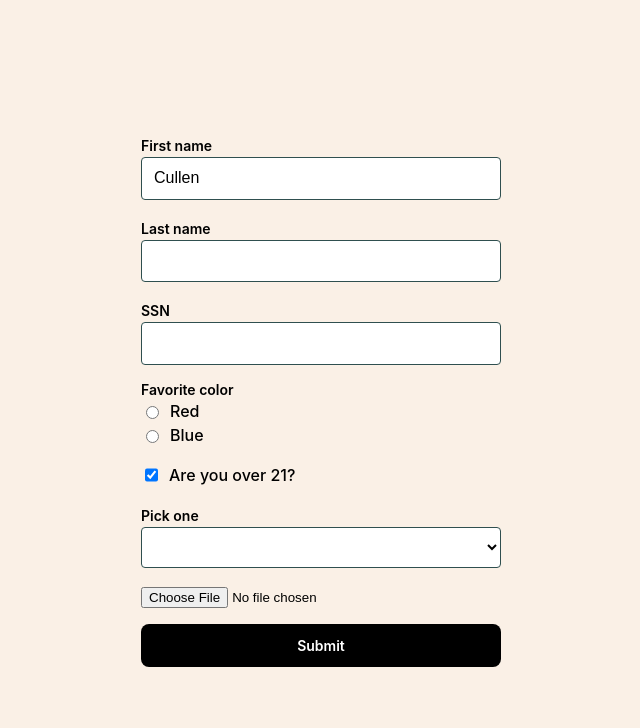
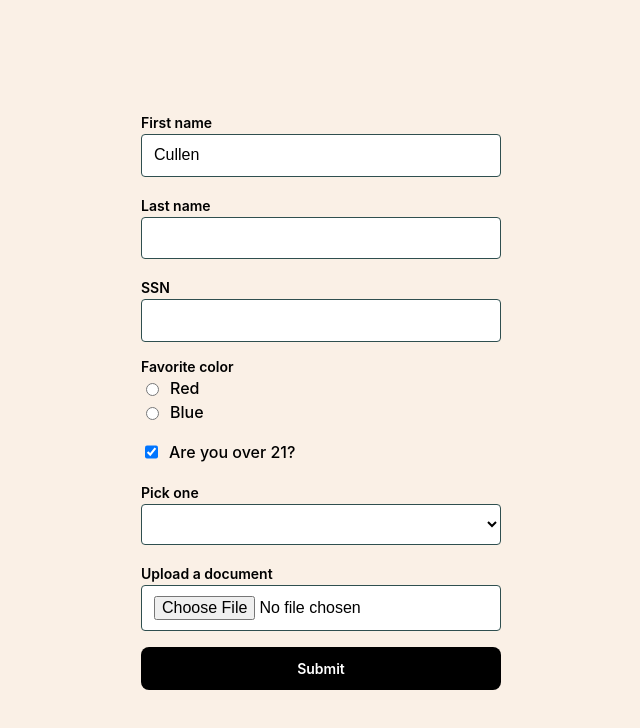
Before and after one commit to cullenjett/naive-forms, a React (Vite) app: page / in a window 1280 px wide. Shown: the top 728 px of the page, without its empty margins (319-959 px from the left). Built offline with nearby package versions, Linux system fonts and the light colour scheme.

Commit message:
file input need to ignore props.value. gross

```diff
--- a/src/app.tsx
+++ b/src/app.tsx
@@ -1,6 +1,6 @@
 import { useForm } from './use-form';
 import { required, validate } from './validation';
-import { Checkbox, Input, RadioGroup, Select } from './fields';
+import { Checkbox, FileInput, Input, RadioGroup, Select } from './fields';
 import { useState } from 'react';
 
 type Fields = {
@@ -16,7 +16,7 @@ type Fields = {
 export function App() {
   const [submission, setSubmission] = useState<Partial<Fields> | null>(null);
 
-  const { handleSubmit, getInputProps } = useForm<Fields>({
+  const { handleSubmit, getInputProps, isSubmitting } = useForm<Fields>({
     initialValues: {
       firstName: 'Cullen',
       isLegal: true,
@@ -38,11 +38,12 @@ export function App() {
         setTimeout(resolve, 1000);
       });
       setSubmission(formValues);
-      return {
-        firstName: 'No bitch!',
-      };
     },
   });
+
+  // TODO: file inputs can't be controlled
+  // eslint-disable-next-line @typescript-eslint/no-unused-vars
+  const { value, ...docInputProps } = getInputProps('doc');
 
   return (
     <main>
@@ -68,10 +69,10 @@ export function App() {
           <option value="heaven">Heaven</option>
           <option value="hell">Hell</option>
         </Select>
-        <div>
-          <input type="file" {...getInputProps('doc')} />
-        </div>
-        <button type="submit">Submit</button>
+        <FileInput label="Upload a document" {...getInputProps('doc')} />
+        <button type="submit" disabled={isSubmitting}>
+          Submit
+        </button>
       </form>
 
       {submission && (
--- a/src/fields.tsx
+++ b/src/fields.tsx
@@ -140,3 +140,36 @@ export function Select(props: SelectProps) {
     </div>
   );
 }
+
+export function FileInput(props: InputProps) {
+  // TODO: We need to ignore props.value for file inputs,
+  // but I don't like that the custom component has to know that.
+
+  // eslint-disable-next-line @typescript-eslint/no-unused-vars
+  const { label, error, value, ...inputProps } = props;
+  const id = inputProps.id || inputProps.name;
+
+  return (
+    <div>
+      {label && (
+        <label
+          htmlFor={id}
+          className={clsx(styles.label, {
+            [styles.labelError]: error,
+          })}
+        >
+          {label}
+        </label>
+      )}
+      <input
+        className={clsx(styles.input, {
+          [styles.inputError]: error,
+        })}
+        type="file"
+        {...inputProps}
+        id={id}
+      />
+      {error && <p className={styles.error}>{error}</p>}
+    </div>
+  );
+}
--- a/src/use-form.ts
+++ b/src/use-form.ts
@@ -55,8 +55,6 @@ export const useForm = <
 
     if (config.validate) {
       const errors = config.validate(formValues);
-      // eslint-disable-next-line no-console
-      console.log({ errors });
       for (const fieldName in errors) {
         if (errors[fieldName]) {
           setFormErrors(errors);
@@ -84,6 +82,7 @@ export const useForm = <
       onChange: handleInputChange,
       disabled: formStatus === 'submitting',
       error: formErrors[fieldName],
+      'aria-invalid': Boolean(formErrors[fieldName]),
     };
   }
 
```
Also changed, not shown: .eslintrc.cjs.
